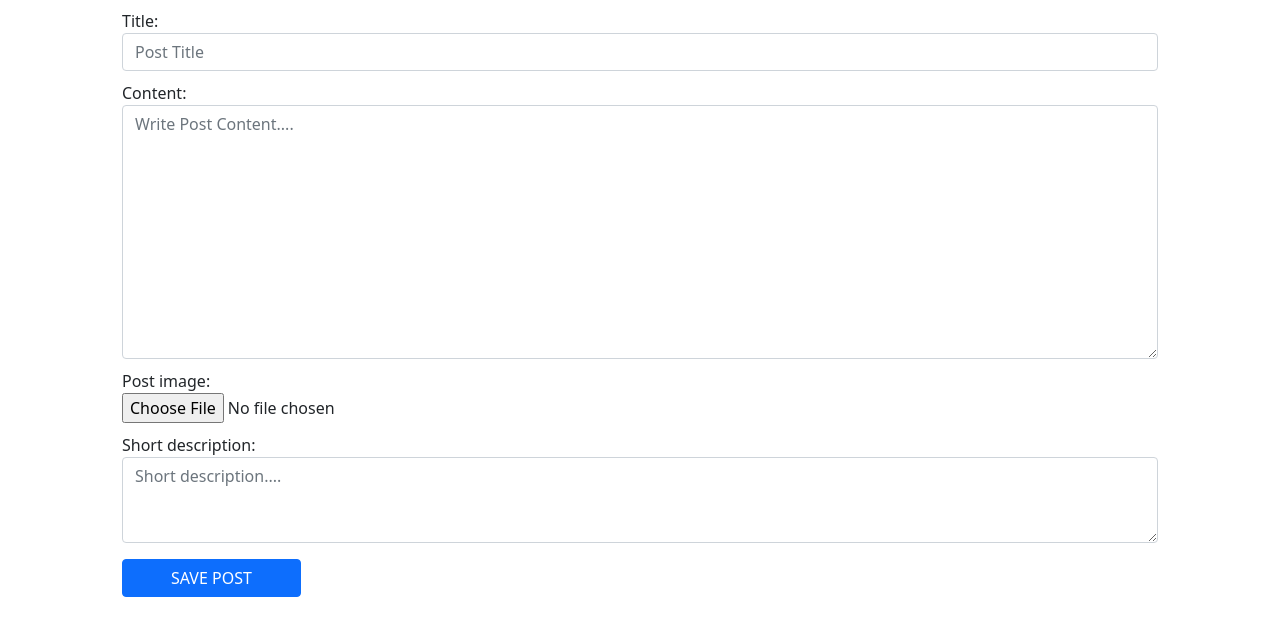
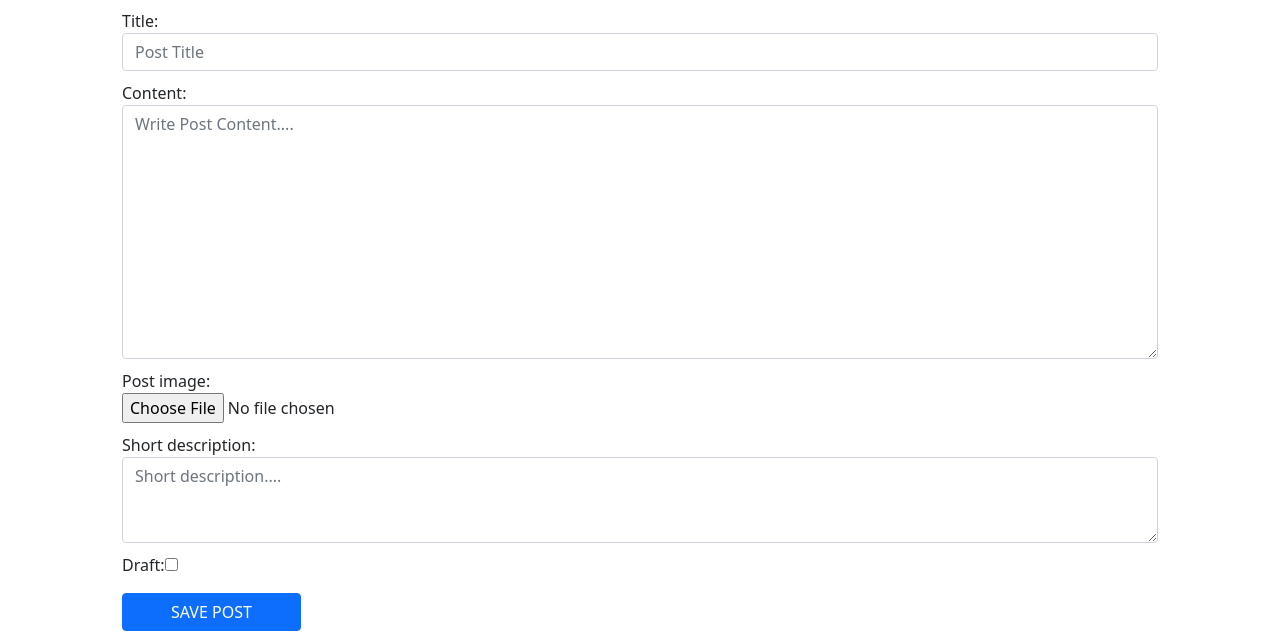
Before and after one commit to ashharmansuri/socialblog, a Django app: page /post-create in a window 1280 px wide. Shown: the part 159-800 px from the top of the page. Run offline with Django 3.2, Linux system fonts and the light colour scheme; a user stored in the database is signed in; data comes from the database, SQL or seed files in the repository; both versions use the stored data as it was after the commit; some libraries are stand-ins or nearby versions.

Commit message:
some changes and added draf functionality
some changes and added draf functionality

```diff
--- a/crud/admin.py
+++ b/crud/admin.py
@@ -5,7 +5,7 @@ from .models import Post,Profile,Photo,Like,Comment
 @admin.register(Post)
 class PostAdmin(admin.ModelAdmin):
 
-    list_display=['id','title','content','author','short_description','post_image','timestamp']
+    list_display=['id','title','content','author','short_description','post_image','draft','timestamp']
 
 
 @admin.register(Profile)
--- a/crud/forms.py
+++ b/crud/forms.py
@@ -22,13 +22,13 @@ import datetime
 class PostCreateForm(forms.ModelForm):
     class Meta:
         model=Post
-        fields=['title','content','post_image','short_description']
+        fields=['title','content','post_image','short_description','draft']
         widgets ={
              'title':forms.TextInput(attrs={'class':'form-control','placeholder':'Post Title'}),
              'content':forms.Textarea(attrs={'class':'form-control','placeholder':'Write Post Content....'}),
              'post_image':forms.FileInput(attrs={'class':'form-control-file'}),
              'short_description':forms.Textarea(attrs={'class':'form-control','rows':3,'cols':3,'placeholder':'Short description....'}),
-            #  'draft':forms.CheckboxInput(attrs={'class':'form-control-input'}),
+             'draft':forms.CheckboxInput(attrs={'class':'form-control-input'}),
             #  'publish':forms.TextInput(attrs={'class':'form-control','type':'date'}),
              }
 
--- a/crud/models.py
+++ b/crud/models.py
@@ -63,6 +63,7 @@ class Post(models.Model):
     post_image = models.ImageField(upload_to='postimages')
     liked = models.ManyToManyField(Profile,blank=True,related_name='likes')
     author = models.ForeignKey(User, on_delete=models.CASCADE)
+    draft = models.BooleanField(default=False)
     timestamp = models.DateTimeField(auto_now=False,auto_now_add=True)
 
     # class Meta:
--- a/crud/templates/crud/post_create.html
+++ b/crud/templates/crud/post_create.html
@@ -13,7 +13,7 @@
                   {%csrf_token%}
                    {{form|safe}}
                    {{form.media}}
-                   <input type="submit" class="btn btn-primary px-5 mt-3" value="SAVE POST">
+                   <input type="submit" class="btn btn-primary d-block px-5 mt-3" value="SAVE POST">
               </form>
         </div>
     </div>
--- a/crud/templates/crud/post_detail.html
+++ b/crud/templates/crud/post_detail.html
@@ -126,7 +126,7 @@
                                 <img src="{% static 'images/reserver.jpg' %}" title="" alt="">
                             </div>
                             <div class="media-body">
-                                <h6>Hello, I'm<br> Ashhar</h6>
+                                <h6>Hello, I'm Ashhar</h6>
                             </div>
                         </div>
                         <p>I am Web designer and Developer..</p>
--- a/crud/views.py
+++ b/crud/views.py
@@ -21,7 +21,7 @@ from django.core.paginator import Paginator,EmptyPage,PageNotAnInteger
 # Create your views here.
 @login_required(login_url='login')
 def  home(request):
-    qs_list = Post.objects.all().order_by('-timestamp')
+    qs_list = Post.objects.filter(draft=False).order_by('-timestamp')
 
     paginator= Paginator(qs_list,6)
     page = request.GET.get('page')
@@ -370,7 +370,7 @@ def User_Login_Register(request):
         if len(username)<4:
             messages.error(request,'username must contain more than 4 character')
             return redirect('login')
-        elif str(username).isalnum:
+        elif  not str(username).isalnum():
             messages.error(request,'username can contain only Alphanumerical')
             return redirect('login')
         elif User.objects.filter(username=username).exists():
--- a/static/css/custom.css
+++ b/static/css/custom.css
@@ -709,14 +709,14 @@ hr {
 }
 
 /* The Modal Close Button (x) */
-.close {
+/* .close {
   position: absolute;
   right: 35px;
   top: 15px;
   font-size: 40px;
   font-weight: bold;
   color: #f1f1f1;
-}
+} */
 
 .close:hover,
 .close:focus {
```
Also changed, not shown: crud/templates/crud/dashboard.html (+5 -5 lines), crud/migrations/0029_auto_20201128_1803.py (added), db.sqlite3, media/postimages/MVC-WEB-API-620x419-IMAGE.jpg (added).
